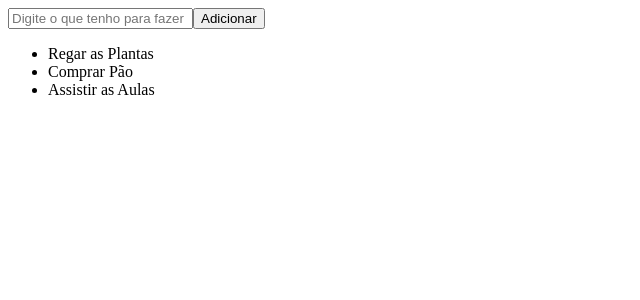
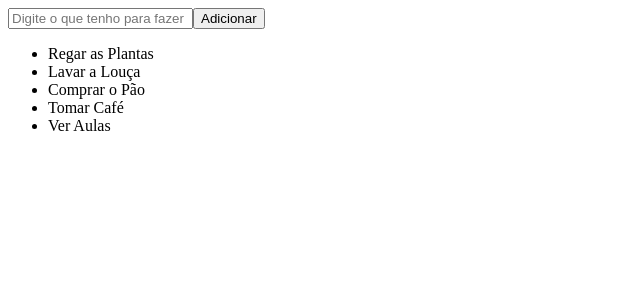
Before and after one commit to vagner0795/todolist-react, a React (Vite) app: page / in a window 1280 px wide. Shown: the top 300 px of the page, without its empty margins (0-640 px from the left). Built offline with nearby package versions, Linux system fonts and the light colour scheme.

Commit message:
feat: created list, add uuid to create keys

```diff
--- a/package.json
+++ b/package.json
@@ -11,7 +11,8 @@
   },
   "dependencies": {
     "react": "^18.2.0",
-    "react-dom": "^18.2.0"
+    "react-dom": "^18.2.0",
+    "uuid": "^9.0.0"
   },
   "devDependencies": {
     "@types/react": "^18.2.15",
--- a/src/App.jsx
+++ b/src/App.jsx
@@ -1,6 +1,21 @@
+import { v4 as uuidv4 } from "uuid";
+
 function App() {
+  const list = [
+    { id: uuidv4(), task: "Regar as Plantas" },
+    { id: uuidv4(), task: "Lavar a Louça" },
+    { id: uuidv4(), task: "Comprar o Pão" },
+    { id: uuidv4(), task: "Tomar Café" },
+    { id: uuidv4(), task: "Ver Aulas" },
+  ];
+
+  console.log(list);
+
   function inputMudou(event) {
     console.log(event.target.value);
+    list.push({ id: uuidv4(), task: event.target.value });
+
+    console.log(list);
   }
   function butaoClicado() {
     console.log("fui clicado");
@@ -15,9 +30,9 @@ function App() {
       />
       <button onClick={butaoClicado}>Adicionar</button>
       <ul>
-        <li>Regar as Plantas</li>
-        <li>Comprar Pão</li>
-        <li>Assistir as Aulas</li>
+        {list.map((item) => (
+          <li key={item.id}>{item.task}</li>
+        ))}
       </ul>
     </div>
   );
```
Also changed, not shown: .eslintrc.cjs, 1 other file (tests, documents, lock files or other folders).
